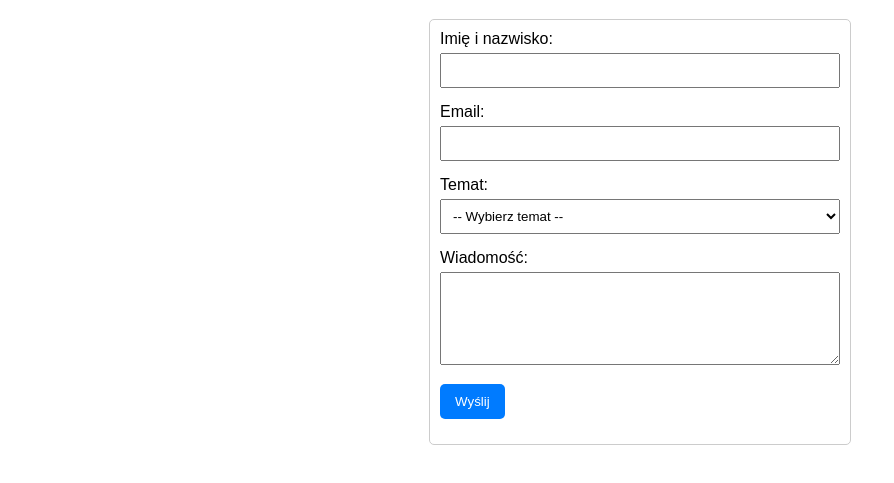
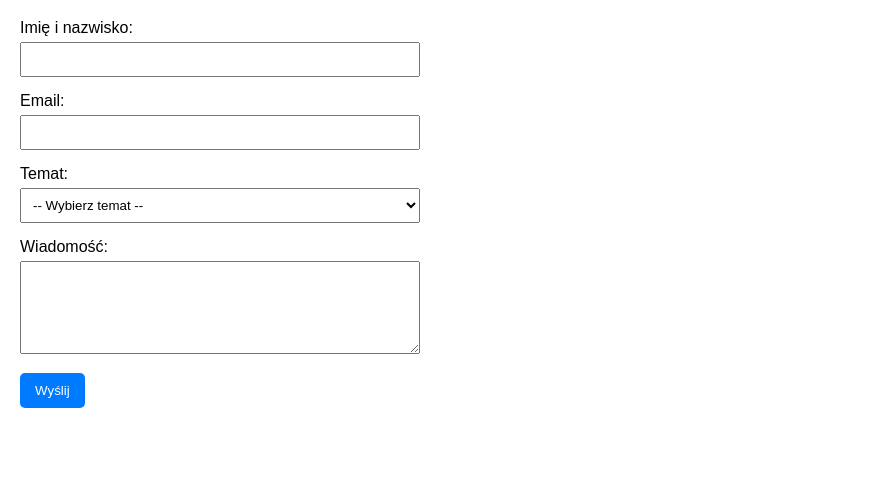
Before and after one commit to bonie-tak/bonie-tak1, a plain HTML site: page formularz_kubica.html in a window 1280 px wide. Shown: the part 61-544 px from the top of the page, without its empty margins (0-894 px from the left). Drawn offline with Linux system fonts and the light colour scheme.

Commit message:
formularz_kubica.html

```diff
--- a/formularz_kubica.html
+++ b/formularz_kubica.html
@@ -11,10 +11,8 @@
         }
         form {
             max-width: 400px;
-            margin: 0 auto;
-            padding: 10px;
-            border: 1px solid #ccc;
-            border-radius: 5px;
+            margin: 0;
+            padding: 0;
         }
         .form-group {
             margin-bottom: 15px;
@@ -22,6 +20,7 @@
         .form-group label {
             display: block;
             margin-bottom: 5px;
+            text-align: left;
         }
         .form-group input, .form-group select, .form-group textarea {
             width: 100%;
```
